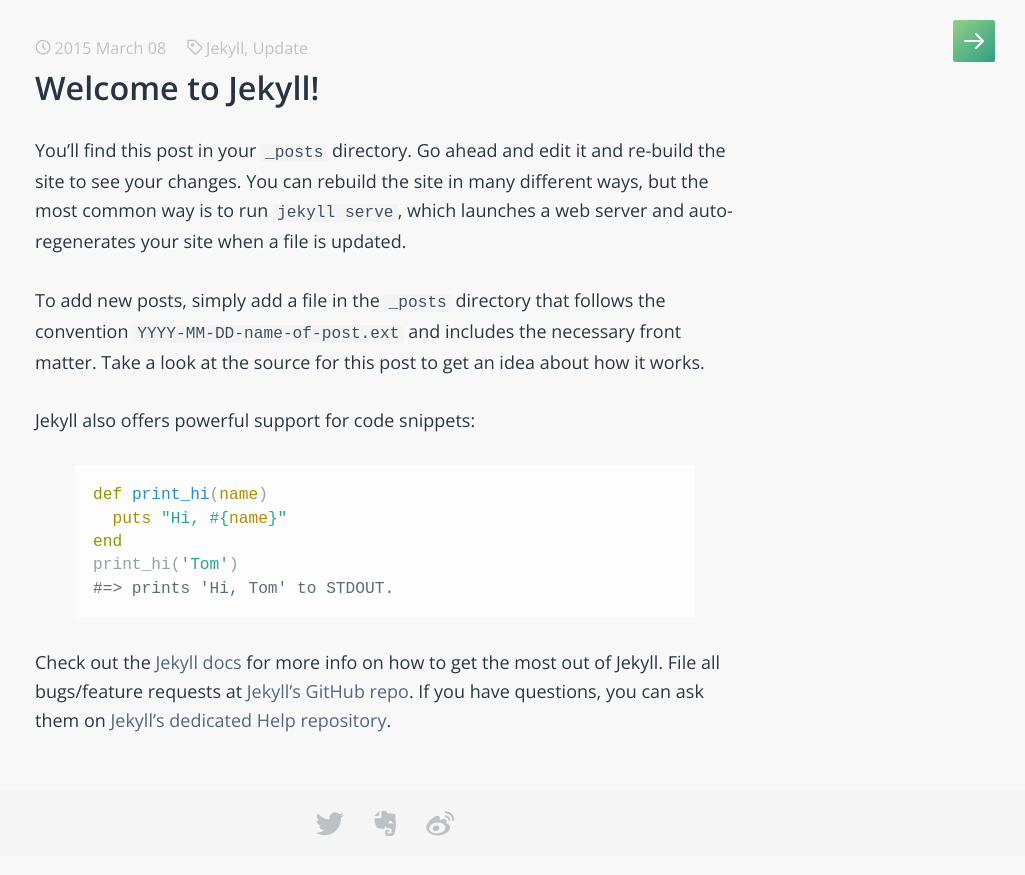
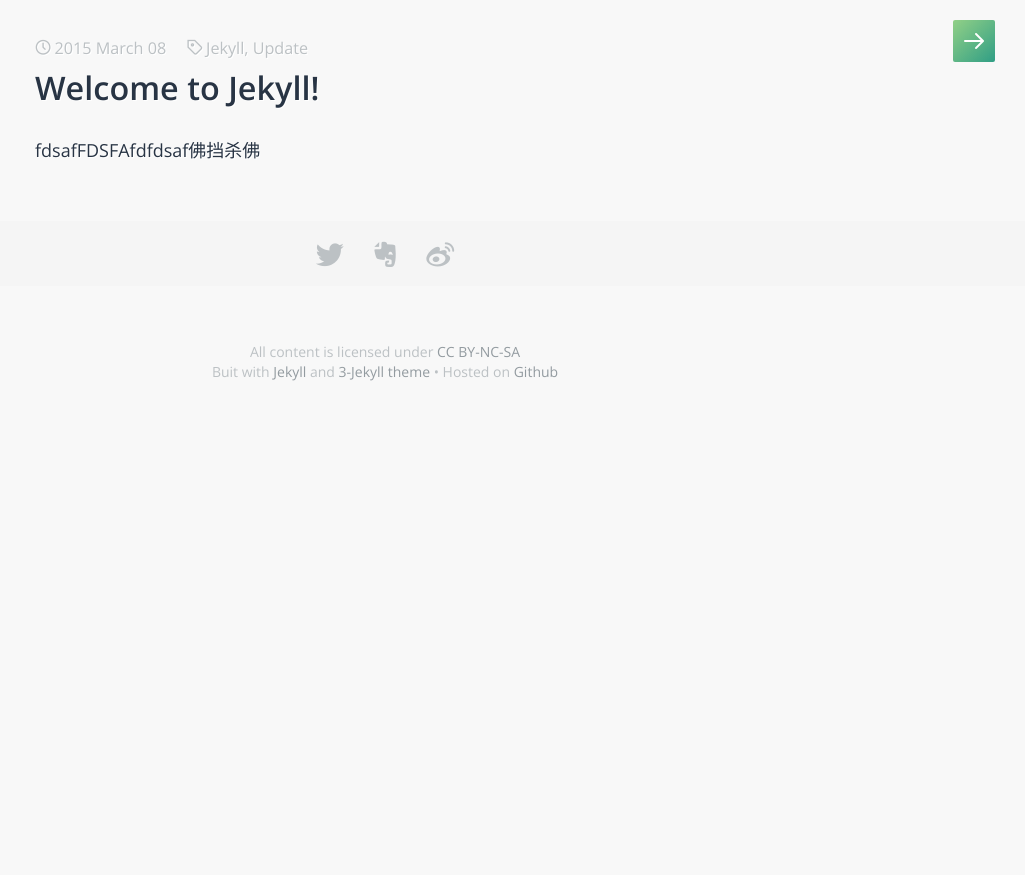
Before and after one commit to yqh2002/yqh2002.github.io, a Jekyll site: the page built from _posts/2015-03-08-welcome-to-jekyll.markdown, in a window 1280 px wide. Shown: the top 875 px of the page, without its empty margins (255-1280 px from the left). Built offline with Jekyll 4.4.1, drawn with Linux system fonts in a browser that asks for light colours; some web fonts are replaced; comment, search, counter and statistics services are not loaded.

Commit message:
Update 2015-03-08-welcome-to-jekyll.markdown

```diff
--- a/_posts/2015-03-08-welcome-to-jekyll.markdown
+++ b/_posts/2015-03-08-welcome-to-jekyll.markdown
@@ -5,22 +5,4 @@
 categories: Jekyll Update
 tags: Jekyll Update
 ---
-You’ll find this post in your `_posts` directory. Go ahead and edit it and re-build the site to see your changes. You can rebuild the site in many different ways, but the most common way is to run `jekyll serve`, which launches a web server and auto-regenerates your site when a file is updated.
-
-To add new posts, simply add a file in the `_posts` directory that follows the convention `YYYY-MM-DD-name-of-post.ext` and includes the necessary front matter. Take a look at the source for this post to get an idea about how it works.
-
-Jekyll also offers powerful support for code snippets:
-
-{% highlight ruby %}
-def print_hi(name)
-  puts "Hi, #{name}"
-end
-print_hi('Tom')
-#=> prints 'Hi, Tom' to STDOUT.
-{% endhighlight %}
-
-Check out the [Jekyll docs][jekyll] for more info on how to get the most out of Jekyll. File all bugs/feature requests at [Jekyll’s GitHub repo][jekyll-gh]. If you have questions, you can ask them on [Jekyll’s dedicated Help repository][jekyll-help].
-
-[jekyll]:      http://jekyllrb.com
-[jekyll-gh]:   https://github.com/jekyll/jekyll
-[jekyll-help]: https://github.com/jekyll/jekyll-help
+fdsafFDSFAfdfdsaf佛挡杀佛
```
